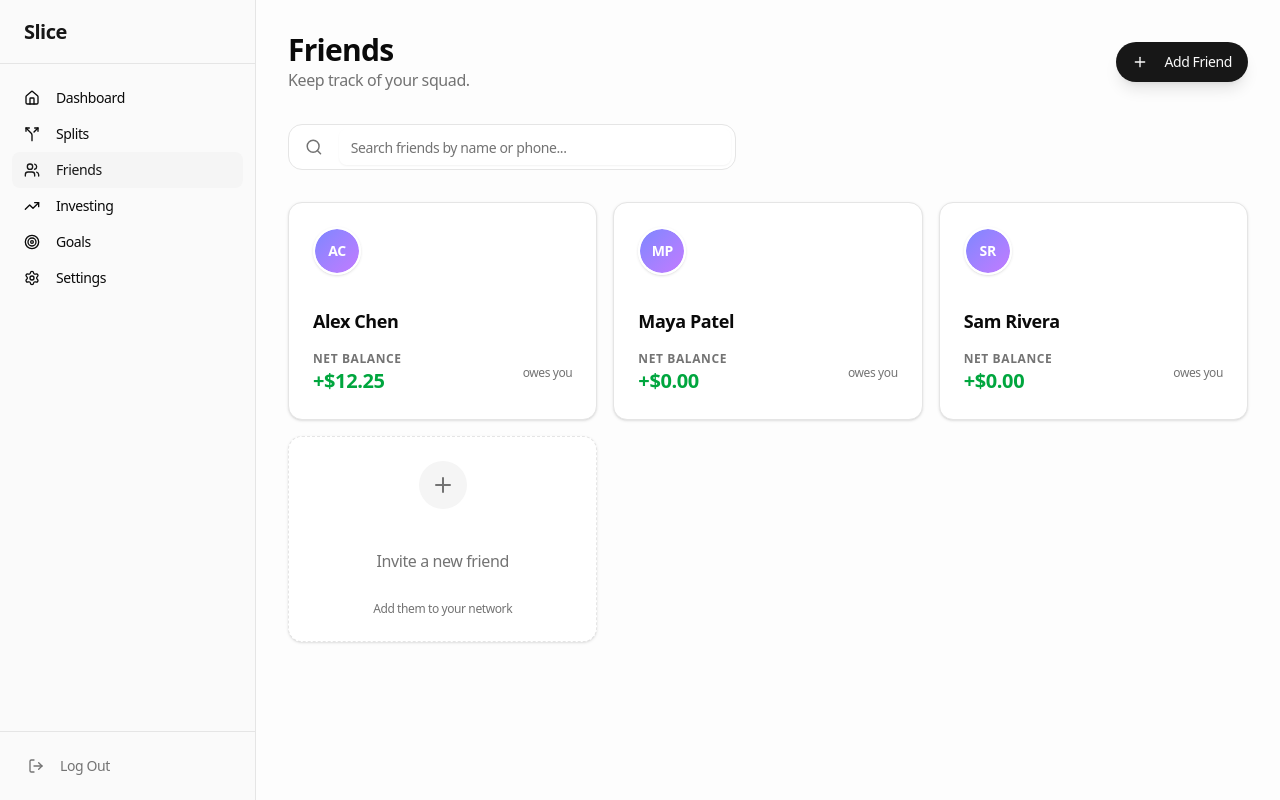
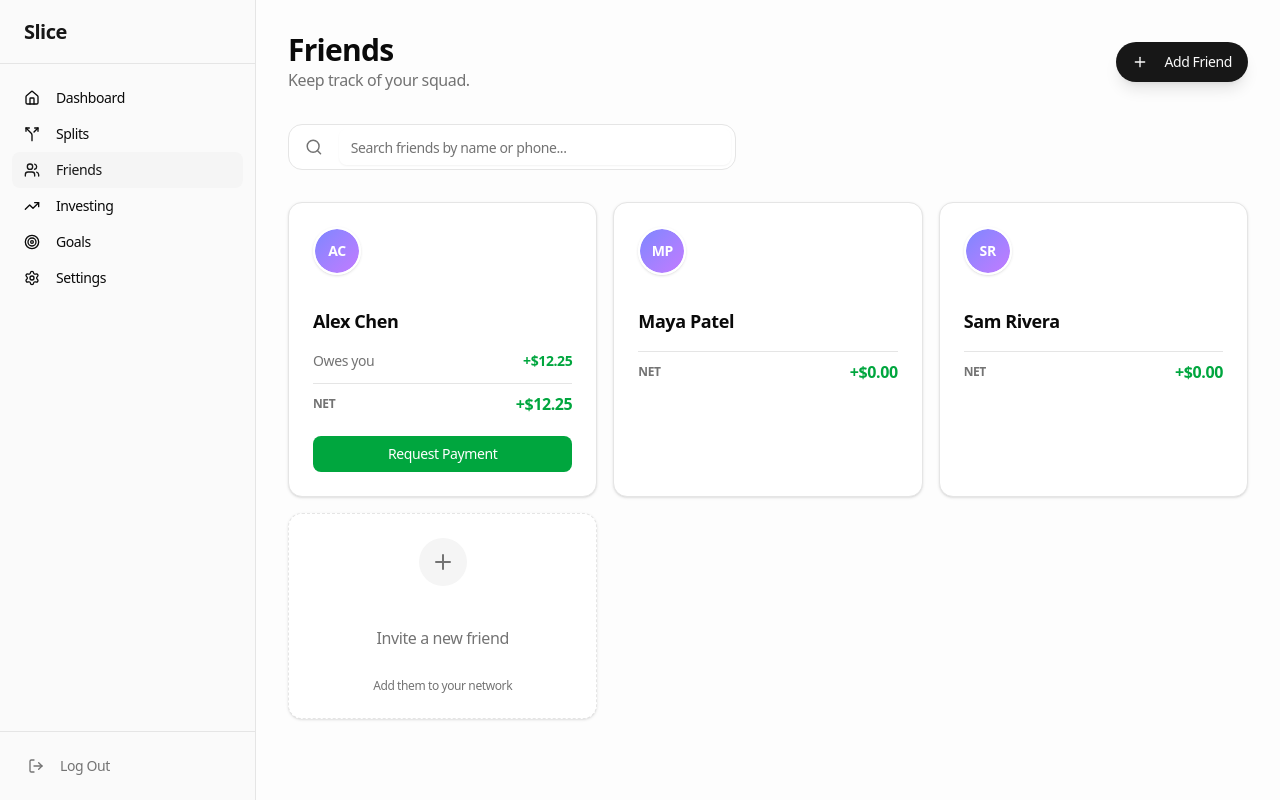
Before and after one commit to keshavvj/Slice, a Next.js app: page /friends in a window 1280 px wide. Built offline with nearby package versions, Linux system fonts and the light colour scheme; no server answers.

Commit message:
Update page.tsx

```diff
--- a/app/friends/page.tsx
+++ b/app/friends/page.tsx
@@ -47,16 +47,18 @@ export default function FriendsPage() {
         })
         .map(f => {
             const txs = splitRequests.filter(r => r.friendId === f.id || r.requesterId === f.id);
-            let net = 0;
+            let owedByFriend = 0;
+            let owedToFriend = 0;
             txs.forEach(r => {
                 if (r.status === 'paid') return;
                 if (r.friendId === f.id) {
-                    net += r.amountOwed;
+                    owedByFriend += r.amountOwed;
                 } else {
-                    net -= r.amountOwed;
+                    owedToFriend += r.amountOwed;
                 }
             });
-            return { ...f, net };
+            const net = owedByFriend - owedToFriend;
+            return { ...f, net, owedByFriend, owedToFriend };
         });
 
     return (
@@ -150,15 +152,52 @@ export default function FriendsPage() {
                         </CardHeader>
                         <CardContent>
                             <CardTitle className="text-lg mb-1">{friend.name}</CardTitle>
-                            <div className="flex items-center justify-between mt-4">
-                                <div>
-                                    <div className="text-xs text-muted-foreground uppercase tracking-wider font-semibold">Net Balance</div>
-                                    <div className={`text-xl font-black ${friend.net >= 0 ? "text-green-600" : "text-red-600"}`}>
+                            <div className="space-y-3 mt-4">
+                                {friend.owedToFriend > 0 && (
+                                    <div className="flex items-center justify-between text-sm">
+                                        <span className="text-muted-foreground">You owe</span>
+                                        <span className="font-bold text-red-600">-${friend.owedToFriend.toFixed(2)}</span>
+                                    </div>
+                                )}
+                                {friend.owedByFriend > 0 && (
+                                    <div className="flex items-center justify-between text-sm">
+                                        <span className="text-muted-foreground">Owes you</span>
+                                        <span className="font-bold text-green-600">+${friend.owedByFriend.toFixed(2)}</span>
+                                    </div>
+                                )}
+                                <div className="pt-2 border-t flex items-center justify-between">
+                                    <span className="text-xs font-semibold uppercase text-muted-foreground">Net</span>
+                                    <span className={`font-black ${friend.net >= 0 ? "text-green-600" : "text-red-600"}`}>
                                         {friend.net >= 0 ? '+' : '-'}${Math.abs(friend.net).toFixed(2)}
-                                    </div>
+                                    </span>
                                 </div>
-                                <div className="text-xs text-right text-muted-foreground">
-                                    {friend.net >= 0 ? 'owes you' : 'you owe'}
+                                <div className="pt-2">
+                                    {friend.net < 0 && (
+                                        <Button
+                                            className="w-full bg-red-600 hover:bg-red-700 text-white"
+                                            onClick={(e) => {
+                                                e.stopPropagation();
+                                                if (confirm(`Are you sure you want to settle your balance of $${Math.abs(friend.net).toFixed(2)} with ${friend.name}?`)) {
+                                                    // Logic to settle would go here (e.g., mark splits as paid)
+                                                    // For MVP, just alert
+                                                    alert(`Settled $${Math.abs(friend.net).toFixed(2)} with ${friend.name}!`);
+                                                }
+                                            }}
+                                        >
+                                            Settle Up
+                                        </Button>
+                                    )}
+                                    {friend.net > 0 && (
+                                        <Button
+                                            className="w-full bg-green-600 hover:bg-green-700 text-white"
+                                            onClick={(e) => {
+                                                e.stopPropagation();
+                                                alert(`Request sent to ${friend.name} for $${friend.net.toFixed(2)}!`);
+                                            }}
+                                        >
+                                            Request Payment
+                                        </Button>
+                                    )}
                                 </div>
                             </div>
                         </CardContent>
```
